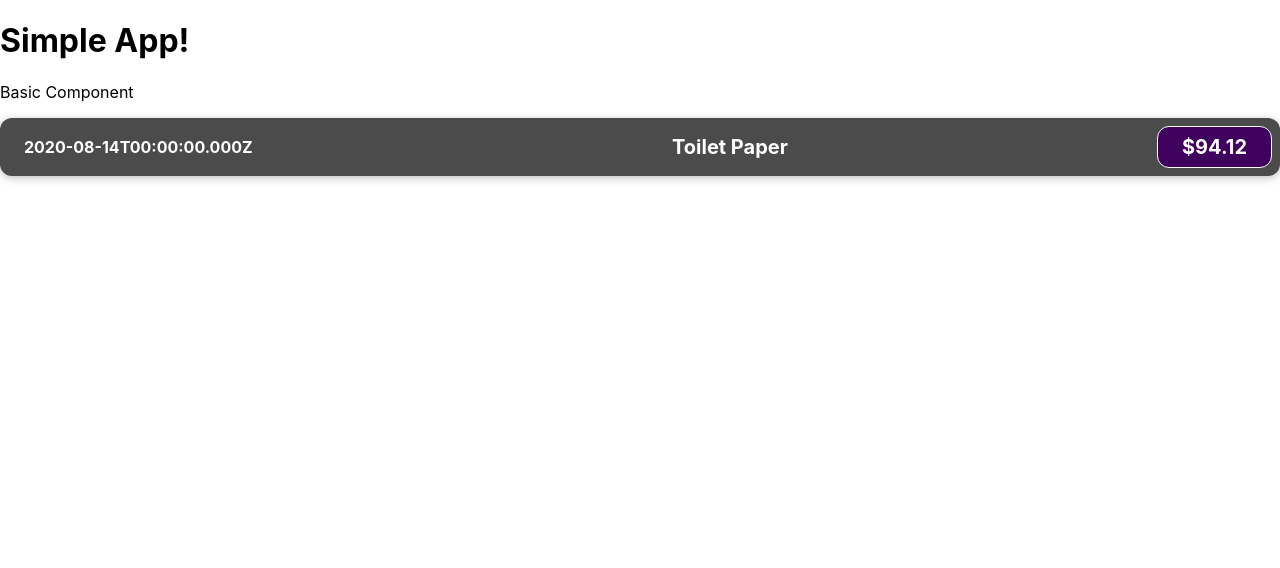
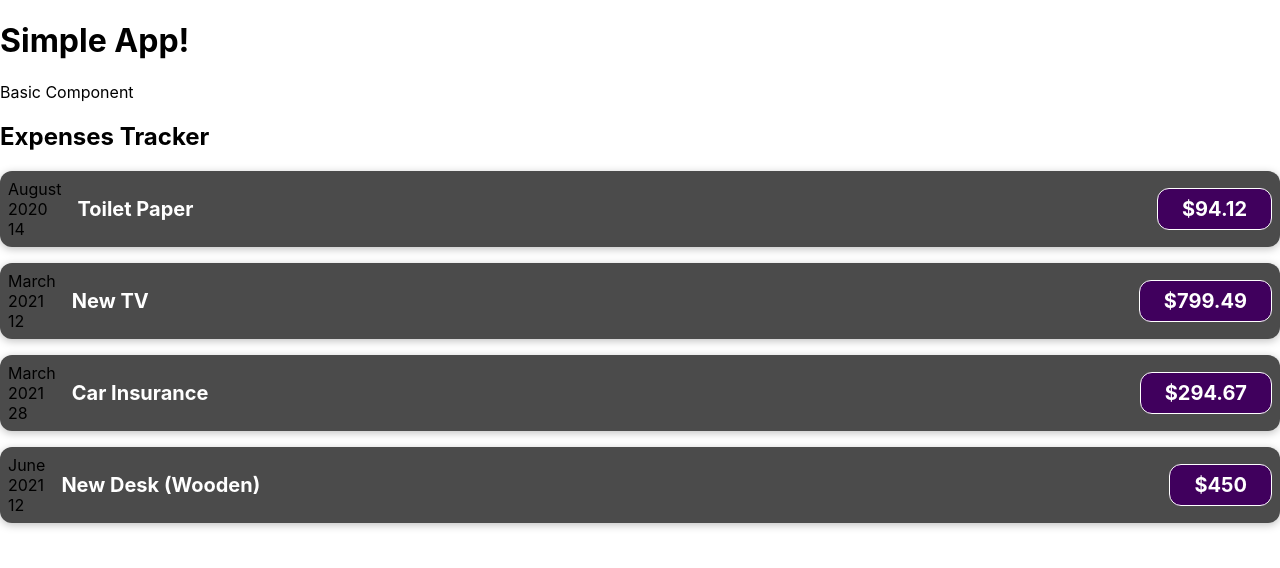
Before and after one commit to kraft-aka/react-simple, a React (Create React App) app: page / in a window 1280 px wide. Shown: the top 568 px of the page. Built offline with nearby package versions, Linux system fonts and the light colour scheme.

Commit message:
edit date props in the component

```diff
--- a/src/App.js
+++ b/src/App.js
@@ -28,7 +28,29 @@
         <h1>Simple App!</h1>
       </header>
       <p>Basic Component</p>
-      <ExpenseItem title={expenses[0].title} amount={expenses[0].amount} date={expenses[0].date.toISOString()} />
+      <div>
+        <h2>Expenses Tracker</h2>
+        <ExpenseItem
+          title={expenses[0].title}
+          amount={expenses[0].amount}
+          date={expenses[0].date}
+        ></ExpenseItem>
+        <ExpenseItem
+          title={expenses[1].title}
+          amount={expenses[1].amount}
+          date={expenses[1].date}
+        ></ExpenseItem>
+        <ExpenseItem
+          title={expenses[2].title}
+          amount={expenses[2].amount}
+          date={expenses[2].date}
+        ></ExpenseItem>
+        <ExpenseItem
+          title={expenses[3].title}
+          amount={expenses[3].amount}
+          date={expenses[3].date}
+        ></ExpenseItem>
+      </div>
     </div>
   );
 }
--- a/src/components/ExpenseItem.js
+++ b/src/components/ExpenseItem.js
@@ -3,9 +3,18 @@
 
 export default function ExpenseItem(props) {
 
+  // create three variables to hold different values from date props
+  const month = props.date.toLocaleString('en-GB', { month: 'long' })
+  const day = props.date.toLocaleString('en-US', { day: '2-digit' })
+  const year = props.date.getFullYear()
+
   return (
     <div className='expense-item'>
-      <h2>{props.date}</h2>
+      <div>
+        <div>{month}</div>
+        <div>{year}</div>
+        <div>{day}</div>
+      </div>
       <div className='expense-item__description'>
         <h2>{props.title}</h2>
         <div className='expense-item__price'>${props.amount}</div>
```
